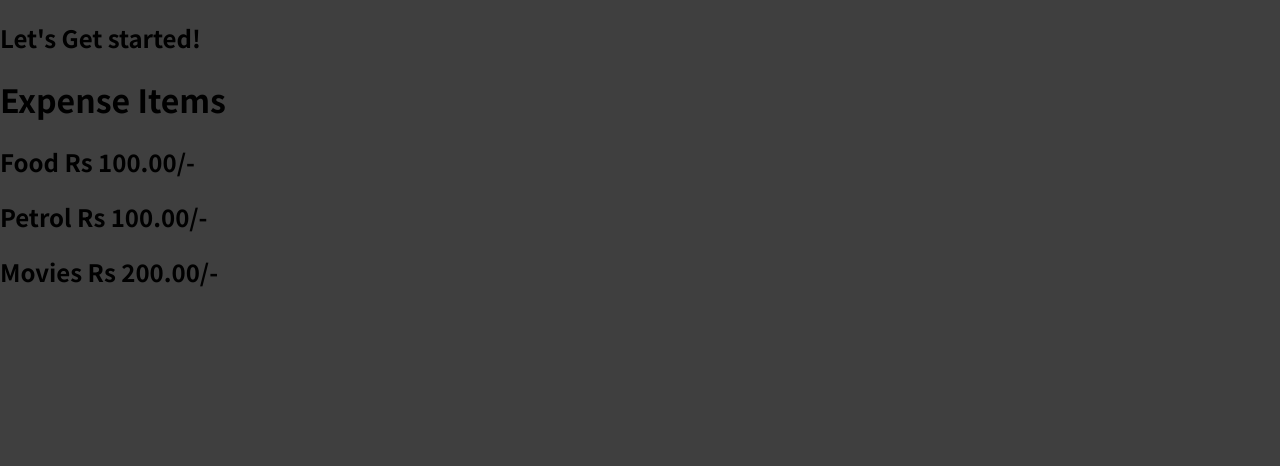
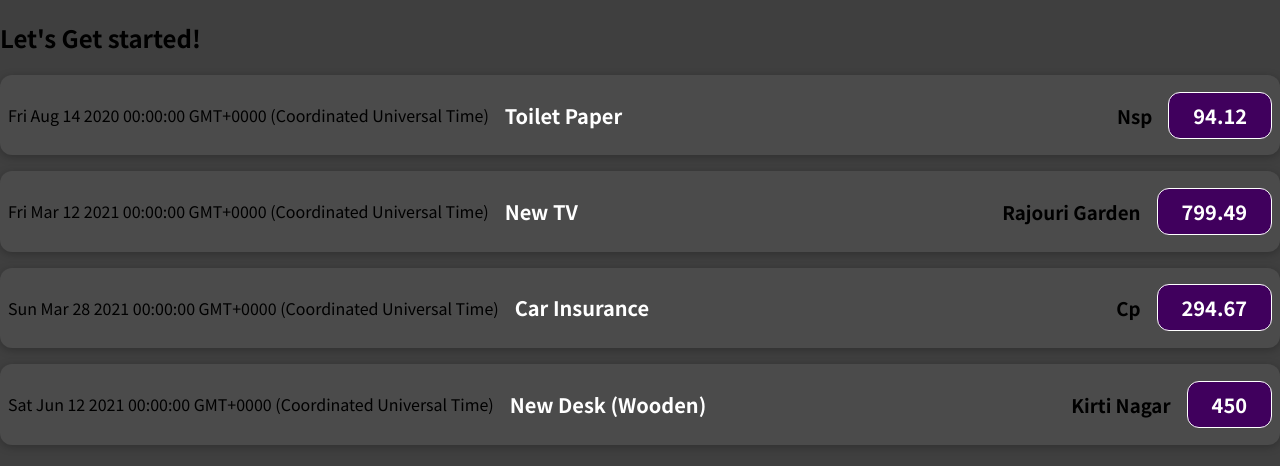
Before and after one commit to nagiarjun05/React-App-Guide, a JavaScript app: page / in a window 1280 px wide. Shown: the top 466 px of the page. Built offline with nearby package versions, Linux system fonts and the light colour scheme.

Commit message:
Props addition

```diff
--- a/src/App.js
+++ b/src/App.js
@@ -1,10 +1,24 @@
 import ExpenseItem from "./components/ExpenseItem";
 
 function App() {
+  const expenses = [
+    { id: 'e1', title: 'Toilet Paper', amount: 94.12, date: new Date(2020, 7, 14), location:'Nsp'},
+    { id: 'e2', title: 'New TV', amount: 799.49, date: new Date(2021, 2, 12), location:'Rajouri Garden' },
+    { id: 'e3', title: 'Car Insurance', amount: 294.67, date: new Date(2021, 2, 28), location:'Cp' },
+    { id: 'e4', title: 'New Desk (Wooden)', amount: 450, date: new Date(2021, 5, 12), location:'Kirti Nagar'},
+  ];
   return (
     <div>
       <h2>Let's Get started!</h2>
-      <ExpenseItem></ExpenseItem>
+      {expenses.map(i=>{
+        return <ExpenseItem
+        id={i.id}
+        title={i.title}
+        amount={i.amount}
+        date={i.date.toString()}
+        location={i.location}
+        ></ExpenseItem>
+      })}
     </div>
   );
 }
--- /dev/null
+++ b/src/components/ExpenseItem.css
@@ -0,0 +1,56 @@
+.expense-item {
+    display: flex;
+    justify-content: space-between;
+    align-items: center;
+    box-shadow: 0 2px 8px rgba(0, 0, 0, 0.25);
+    padding: 0.5rem;
+    margin: 1rem 0;
+    border-radius: 12px;
+    background-color: #4b4b4b;
+}
+
+.expense-item__description {
+    display: flex;
+    flex-direction: column;
+    gap: 1rem;
+    align-items: flex-end;
+    flex-flow: column-reverse;
+    justify-content: flex-start;
+    flex: 1;
+}
+
+.expense-item h2 {
+    color: #3a3a3a;
+    font-size: 1rem;
+    flex: 1;
+    margin: 0 1rem;
+    color: white;
+}
+
+.expense-item__price {
+    font-size: 1rem;
+    font-weight: bold;
+    color: white;
+    background-color: #40005d;
+    border: 1px solid white;
+    padding: 0.5rem;
+    border-radius: 12px;
+}
+
+@media (min-width: 580px) {
+.expense-item__description {
+    flex-direction: row;
+    align-items: center;
+    justify-content: flex-start;
+    flex: 1;
+}
+
+.expense-item__description h2 {
+    font-size: 1.25rem;
+}
+
+.expense-item__price {
+    font-size: 1.25rem;
+    padding: 0.5rem 1.5rem;
+}
+}
--- a/src/components/ExpenseItem.js
+++ b/src/components/ExpenseItem.js
@@ -1,10 +1,15 @@
-function ExpenseItem(){
+import './ExpenseItem.css'
+
+function ExpenseItem(data){
     return (
-    <div>
-        <div><h1>Expense Items</h1></div>
-        <div><h2>Food Rs 100.00/-</h2></div>
-        <div><h2>Petrol Rs 100.00/-</h2></div>
-        <div><h2>Movies Rs 200.00/-</h2></div>
+    <div className='expense-item'>
+        <div>{data.date}</div>
+        <div className='expense-item__description'>
+            <h2>{data.title}</h2>
+            <h3>{data.location}</h3>
+            <div className='expense-item__price'>{data.amount}</div>
+        </div>
+
     </div>
     )
 }
```
